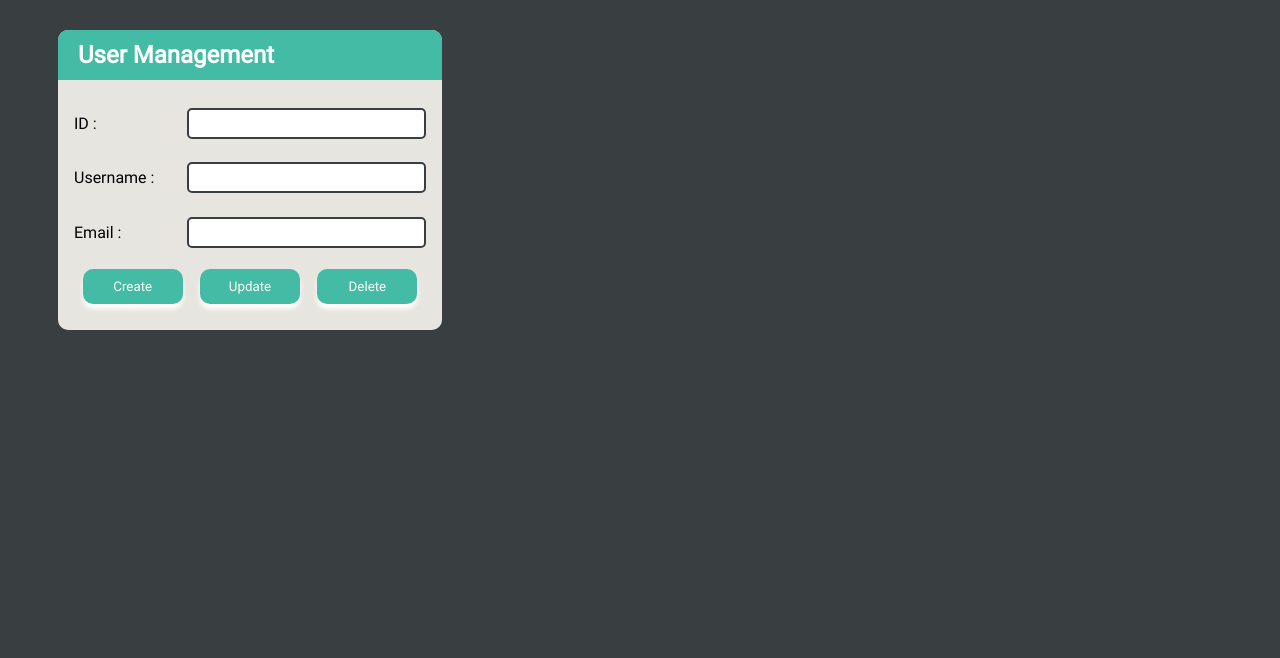
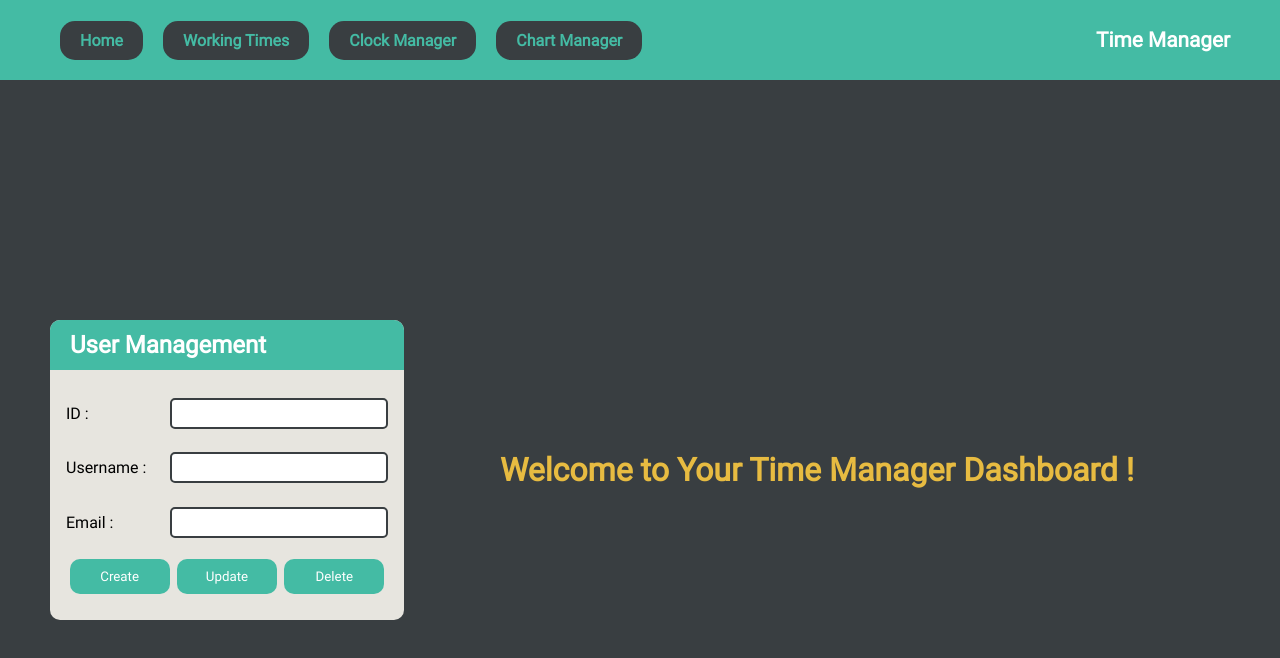
Before and after one commit to sbourbousse/time-manager_front, a Vue app: page / in a window 1280 px wide. Shown: the top 658 px of the page. Built offline with nearby package versions, Linux system fonts and the light colour scheme.

Commit message:
Nouveau style

```diff
--- a/src/App.vue
+++ b/src/App.vue
@@ -1,3 +1,11 @@
 <template>
-    <router-view/>
+    <Dashboard/>
 </template>
+<script>
+import Dashboard from './views/Dashboard.vue'
+export default {
+  components : {
+    Dashboard
+  }
+}
+</script>
--- a/src/assets/css/main.css
+++ b/src/assets/css/main.css
@@ -8,8 +8,18 @@
     font-family: Roboto;
 }
 
+html {
+    height: 100%;
+}
+
 body {
-    background-color: #393E41   ;
+    background-color: #393E41;
+    height: 100%;
+    margin: 0;
+}
+
+#app {
+    height: 100%;
 }
 
 input {
@@ -55,5 +65,9 @@ input {
     cursor: pointer;
     background: #44BBA4;
     color: white;
-    box-shadow: 0px 5px 5px;
 }
+.form-action-button:hover {
+    box-shadow: 0px 10px 10px;
+    transition-duration: 500ms;
+    transition-property: box-shadow;
+}
--- /dev/null
+++ b/src/components/Welcome.vue
@@ -0,0 +1,20 @@
+<template>
+    <div id="welcome-container">
+        <h1>Welcome to Your Time Manager Dashboard !</h1>
+    </div>
+</template>
+<script>
+export default {
+    name: 'Welcome'
+}
+</script>
+<style scoped>
+#welcome-container {
+    width: 100%;
+    height: 100%;
+    display: flex;
+    justify-content: space-around;
+    align-items: center;
+    color: #E7BB41;
+}
+</style>
--- a/src/router/index.js
+++ b/src/router/index.js
@@ -1,11 +1,12 @@
 import { createRouter, createWebHistory } from 'vue-router'
-import Dashboard from '../views/Dashboard.vue'
+// import User from '../components/User.vue'
+import Welcome from '../components/Welcome.vue';
 
 const routes = [
   {
     path: '/',
-    name: 'Dashboard',
-    component: Dashboard
+    name: 'Welcome',
+    component: Welcome
   }
 ]
 
--- a/src/views/Dashboard.vue
+++ b/src/views/Dashboard.vue
@@ -1,6 +1,35 @@
 <template>
-  <div id="dashboard-container">
-    <User style="width: 33%; height: 300px;"/>
+  <div id="dashboard-main">
+    <div id="dashboard-navbar">
+      <div class="navbar-link-container">
+        <div class="navbar-link-item">
+          <router-link to="/">Home</router-link>
+        </div>
+        <div class="navbar-link-item">
+          <router-link to="/">Working Times</router-link>
+        </div>
+        <div class="navbar-link-item">
+          <router-link to="/">Clock Manager</router-link>
+        </div>
+        <div class="navbar-link-item">
+          <router-link to="/">Chart Manager</router-link>
+        </div>
+      </div>
+      <div class="navbar-right">
+        Time Manager
+      </div>
+    </div>
+
+
+
+    <div id="dashboard-container">
+      <div class="dashboard-left">
+        <User style="height: 300px"/>
+      </div>
+      <div class="dashboard-right">
+        <router-view/>
+      </div>
+    </div>
   </div>
 </template>
 
@@ -14,8 +43,74 @@ export default {
 }
 </script>
 <style scoped>
+  #dashboard-main {
+    height: 100%;
+    width: 100%;
+  }
+  #dashboard-navbar {
+    display: flex;
+    height: 80px;
+    width: calc(100% - 100px);
+    background: #44BBA4;
+    padding: 0px 50px;
+  }
+
+  #dashboard-navbar .navbar-link-container {
+    display: flex;
+    width: 60%;
+    height: 100%;
+    /* justify-content: space-around; */
+    align-items: center;
+  }
+  #dashboard-navbar .navbar-right {
+    display: flex;
+    align-items: center;
+    justify-content: right;
+    width: 40%;
+    font-weight: 600;
+    color: white;
+    font-size: 1.3em;
+    user-select: none;
+  }
+
+  #dashboard-navbar .navbar-link-container .navbar-link-item {
+    padding: 10px 20px;
+    background: #393E41;
+    margin: 0px 10px;
+    border-radius: 15px;
+    cursor: pointer;
+  }
+
+  #dashboard-navbar .navbar-link-container .navbar-link-item:hover {
+    /* transform: opacity(1.2); */
+    opacity: 0.8;
+    transition-duration: 500ms;
+    transition-property: opacity;
+  }
+
+  #dashboard-navbar .navbar-link-container .navbar-link-item a {
+    color: #44BBA4  ;
+    text-decoration: none;
+    font-weight: 800;
+  }
+
   #dashboard-container {
     width: calc(100% - 100px);
     margin: 30px 50px;
+    display: flex;
+    height: calc(100% - 80px) /* Navbars height */;
+  }
+  #dashboard-container>div {
+    display: flex;
+    flex-direction: column;
+    justify-content: space-around;
+    height: 100%;
+    width: 100%;
+  }
+  #dashboard-container .dashboard-left {
+    width : 30%
+  }
+  #dashboard-container .dashboard-right {
+    width : 70%;
   }
 </style>
```
